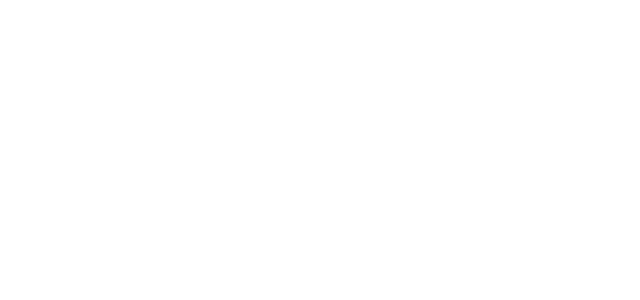
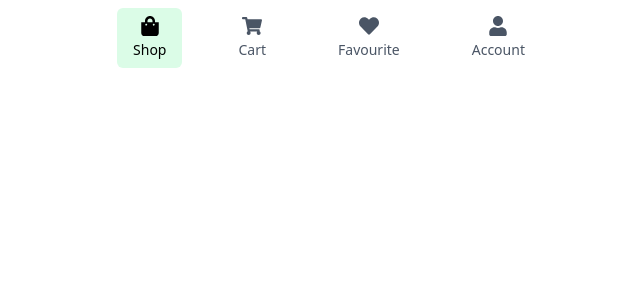
Before and after one commit to SaiRama-Doddi/Nectar, a React (Vite) app: page /navbar in a window 1280 px wide. Before the commit this address had no page. Shown: the top 300 px of the page, without its empty margins (311-951 px from the left). Built offline with nearby package versions, Linux system fonts and the light colour scheme.

Commit message:
added navbar

```diff
--- a/src/App.jsx
+++ b/src/App.jsx
@@ -11,6 +11,8 @@
 import GroceryProducts from './Products/GroceryProducts';
 import KitchenAccessories from './Products/KitchenAccessories';
 import CategoryPage from './Products/CategoryPage';
+import Navbar from './Component/Navbar';
+import MobileAccessories from './Products/MobileAccessories';
 
 function SplashWrapper() {
   const navigate = useNavigate();
@@ -39,6 +41,8 @@
         <Route path='/grocery' element={<GroceryProducts />}  />
         <Route path='/kitchen' element={<KitchenAccessories />} />
         <Route path='/category' element={<CategoryPage />} />
+        <Route path='/mobile' element={<MobileAccessories/>} />
+        <Route path='/navbar' element={<Navbar />} />
       </Routes>
     </Router>
   );
--- a/src/Component/DashboardPage.jsx
+++ b/src/Component/DashboardPage.jsx
@@ -1,16 +1,18 @@
-import image2 from '../assets/Vector.png'
-import image1 from '../assets/Vector2.png'
+import image2 from '../assets/Vector.png';
+import image1 from '../assets/Vector2.png';
 import { FaSearch } from 'react-icons/fa';
 import Slider from './Slider';
 import GroceryProducts from '../Products/GroceryProducts';
 import KitchenAccessories from '../Products/KitchenAccessories';
 import CategoryPage from '../Products/CategoryPage';
-
+import Navbar from './Navbar';
+import MobileAccessories from '../Products/MobileAccessories';
 
 const DashboardPage = () => {
-    return (
-      <div className="h-screen overflow-y-auto bg-gray-100 flex flex-col pt-20">
-
+  return (
+    <div className="h-screen flex flex-col relative bg-gray-100">
+      {/* Scrollable Content */}
+      <div className="flex-1 overflow-y-auto pt-20 pb-24"> {/* Ensure space for fixed navbar */}
         {/* Fixed Positioned Images */}
         <div className="relative h-0">
           <img
@@ -37,16 +39,22 @@
           </div>
         </div>
 
-        {/* Content (force scroll here) */}
-        <div className="flex flex-col space-y-6 px-4 pb-10">
+        {/* Page Content */}
+        <div className="flex flex-col space-y-6 px-4">
           <Slider />
           <GroceryProducts />
           <KitchenAccessories />
           <CategoryPage />
+          <MobileAccessories />
         </div>
       </div>
-    );
-  };
 
+      {/* Fixed Bottom Navbar */}
+      <div className="fixed bottom-0 left-0 w-full z-50 bg-white shadow-md">
+        <Navbar />
+      </div>
+    </div>
+  );
+};
 
 export default DashboardPage;
--- /dev/null
+++ b/src/Component/Navbar.jsx
@@ -0,0 +1,33 @@
+import React from 'react';
+import { FaShoppingBag, FaShoppingCart, FaHeart, FaUser } from 'react-icons/fa';
+
+const navItems = [
+  { id: 'shop', label: 'Shop', icon: <FaShoppingBag />, active: true },
+  { id: 'cart', label: 'Cart', icon: <FaShoppingCart /> },
+  { id: 'favourite', label: 'Favourite', icon: <FaHeart /> },
+  { id: 'account', label: 'Account', icon: <FaUser /> },
+];
+
+const Navbar = () => {
+  return (
+    <nav className="w-full px-4 py-2">
+      <div className="flex flex-row sm:flex-row sm:justify-between md:justify-center md:space-x-10 items-center">
+        {navItems.map((item) => (
+          <div
+            key={item.id}
+            className={`flex flex-col items-center justify-center px-4 py-2 rounded-md transition-all duration-200 ${
+              item.active
+                ? 'bg-[#53B175] bg-green-100'
+                : 'text-gray-600 hover:text-green-500 hover:bg-gray-100'
+            } w-full sm:w-auto`}
+          >
+            <div className="text-xl mb-1">{item.icon}</div>
+            <span className="text-sm font-medium">{item.label}</span>
+          </div>
+        ))}
+      </div>
+    </nav>
+  );
+};
+
+export default Navbar;
--- /dev/null
+++ b/src/Products/MobileAccessories.jsx
@@ -0,0 +1,41 @@
+import React, { useEffect, useState } from 'react';
+
+
+const MobileAccessories = () => {
+ const [products, setProducts] = useState([]);
+
+    useEffect(() => {
+      fetch("https://dummyjson.com/products/category/mobile-accessories?limit=10")
+        .then((res) => res.json())
+        .then((data) => {
+          setProducts(data.products);
+        })
+        .catch((error) => console.error("Error fetching data:", error));
+    }, []);
+
+    return (
+      <div className="w-full px-4 py-6">
+        <h2 className="text-2xl font-bold mb-4 font-Poppins">kitchen-accessories</h2>
+
+        <div className="flex overflow-x-auto space-x-4 scrollbar-hide">
+          {products.map((product) => (
+            <div
+              key={product.id}
+              className="w-[48%] sm:w-[48%] md:w-[200px] flex-shrink-0 bg-white border-gray-400 rounded-lg shadow p-3"
+            >
+              <img
+                src={product.thumbnail}
+                alt={product.title}
+                className="w-full h-32 object-cover rounded mb-2"
+              />
+              <h3 className="text-sm font-semibold truncate">{product.title}</h3>
+              <p className="text-xs text-green-700 font-bold">${product.price}</p>
+              <p className="text-xs text-gray-600">Rating: {product.rating} ⭐</p>
+            </div>
+          ))}
+        </div>
+      </div>
+    );
+}
+
+export default MobileAccessories
```
